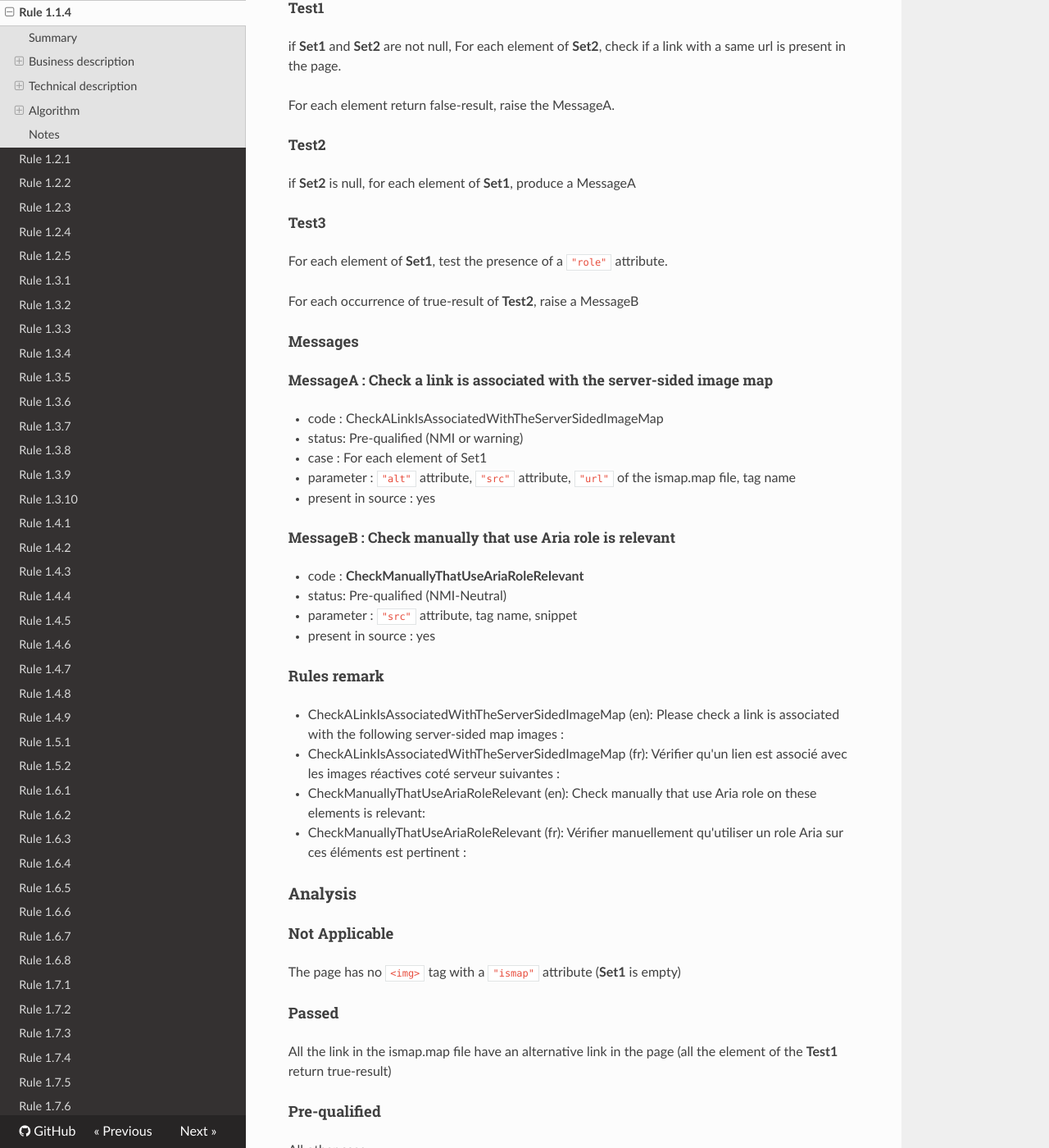
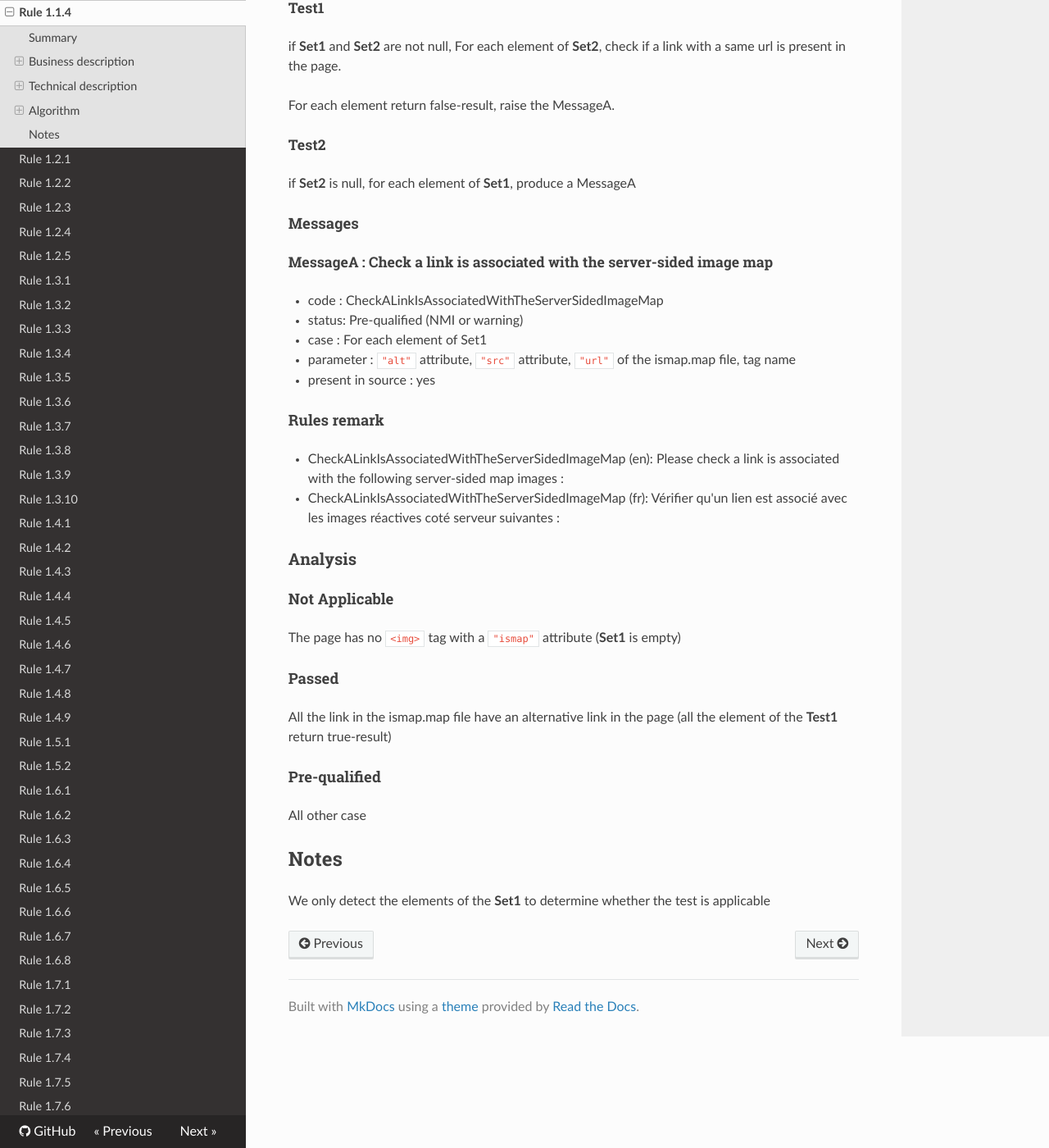
Before and after one commit to Tanaguru/RGAA3-2016, an MkDocs documentation site: the page built from docs/Rule-1-1-4.md, in a window 1280 px wide and 1400 px high, scrolled down 1413 px. Shown: the whole window at 82% size. Built offline with MkDocs 1.6.1, drawn with Linux system fonts in a browser that asks for light colours; nearby versions of some CDN libraries; old or Windows-style settings are respelled for this version of MkDocs.

Commit message:
Update sample for test 1.1.4

```diff
--- a/docs/Rule-1-1-4.md
+++ b/docs/Rule-1-1-4.md
@@ -58,12 +58,6 @@ For each element return false-result, raise the MessageA.
 
 if **Set2** is null, for each element of **Set1**, produce a MessageA
 
-##### Test3
-
-For each element of **Set1**, test the presence of a `"role"` attribute.
-
-For each occurrence of true-result of **Test2**, raise a MessageB
-
 #### Messages
 
 ##### MessageA : Check a link is associated with the server-sided image map
@@ -74,20 +68,10 @@ For each occurrence of true-result of **Test2**, raise a MessageB
 -    parameter : `"alt"` attribute, `"src"` attribute, `"url"` of the ismap.map file, tag name
 -    present in source : yes
 
-##### MessageB : Check manually that use Aria role is relevant
-
--    code : **CheckManuallyThatUseAriaRoleRelevant**
--    status: Pre-qualified (NMI-Neutral)
--    parameter : `"src"` attribute, tag name, snippet
--    present in source : yes
-
 #### Rules remark
 
  * CheckALinkIsAssociatedWithTheServerSidedImageMap (en): Please check a link is associated with the following server-sided map images :
  * CheckALinkIsAssociatedWithTheServerSidedImageMap (fr): V&eacute;rifier qu'un lien est associ&eacute; avec les images r&eacute;actives cot&eacute; serveur suivantes :
-
- * CheckManuallyThatUseAriaRoleRelevant (en): Check manually that use Aria role on these elements is relevant:
- * CheckManuallyThatUseAriaRoleRelevant (fr): V&eacute;rifier manuellement qu'utiliser un role Aria sur ces &eacute;l&eacute;ments est pertinent :
 
 ### Analysis
 
```
